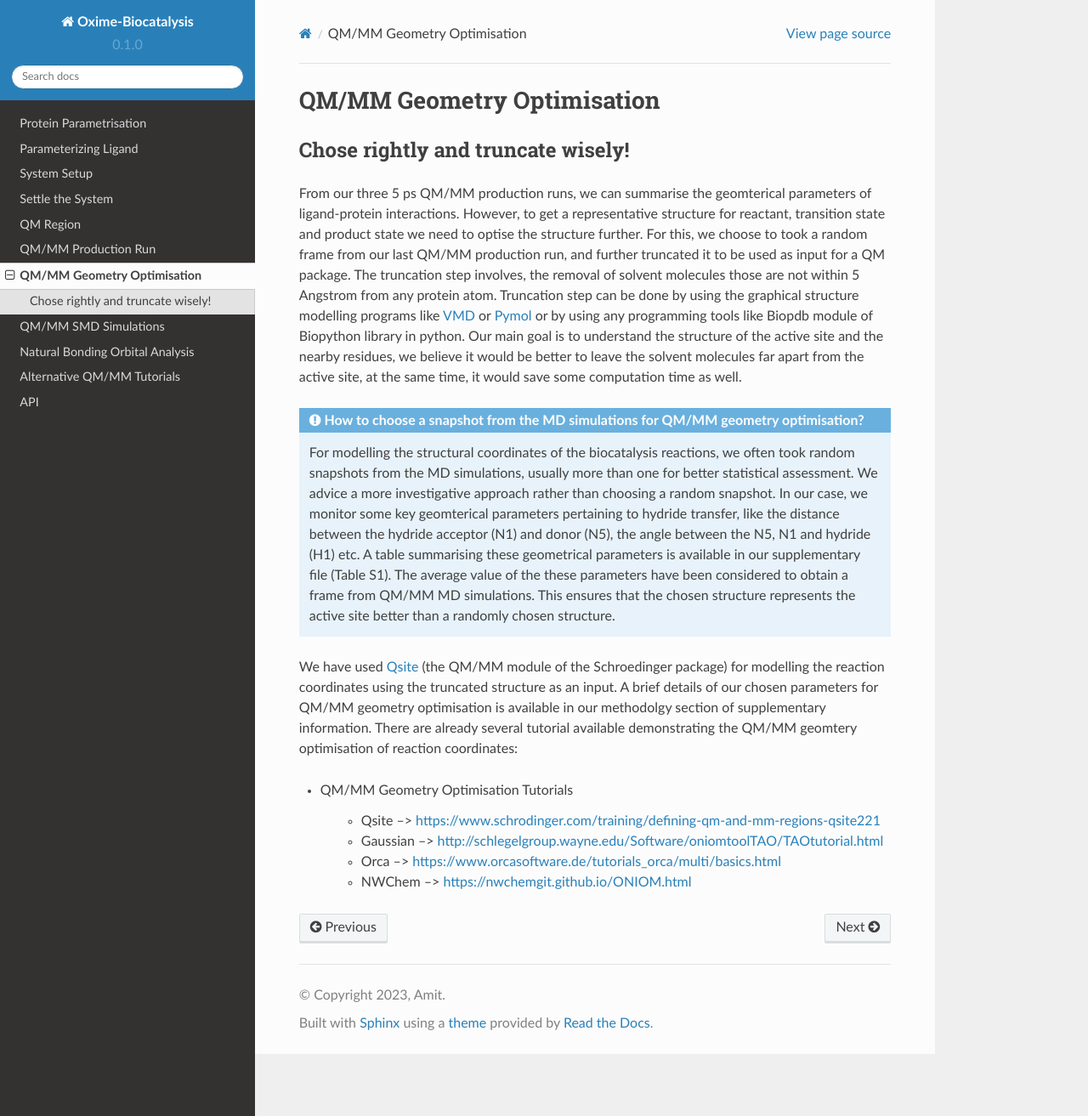
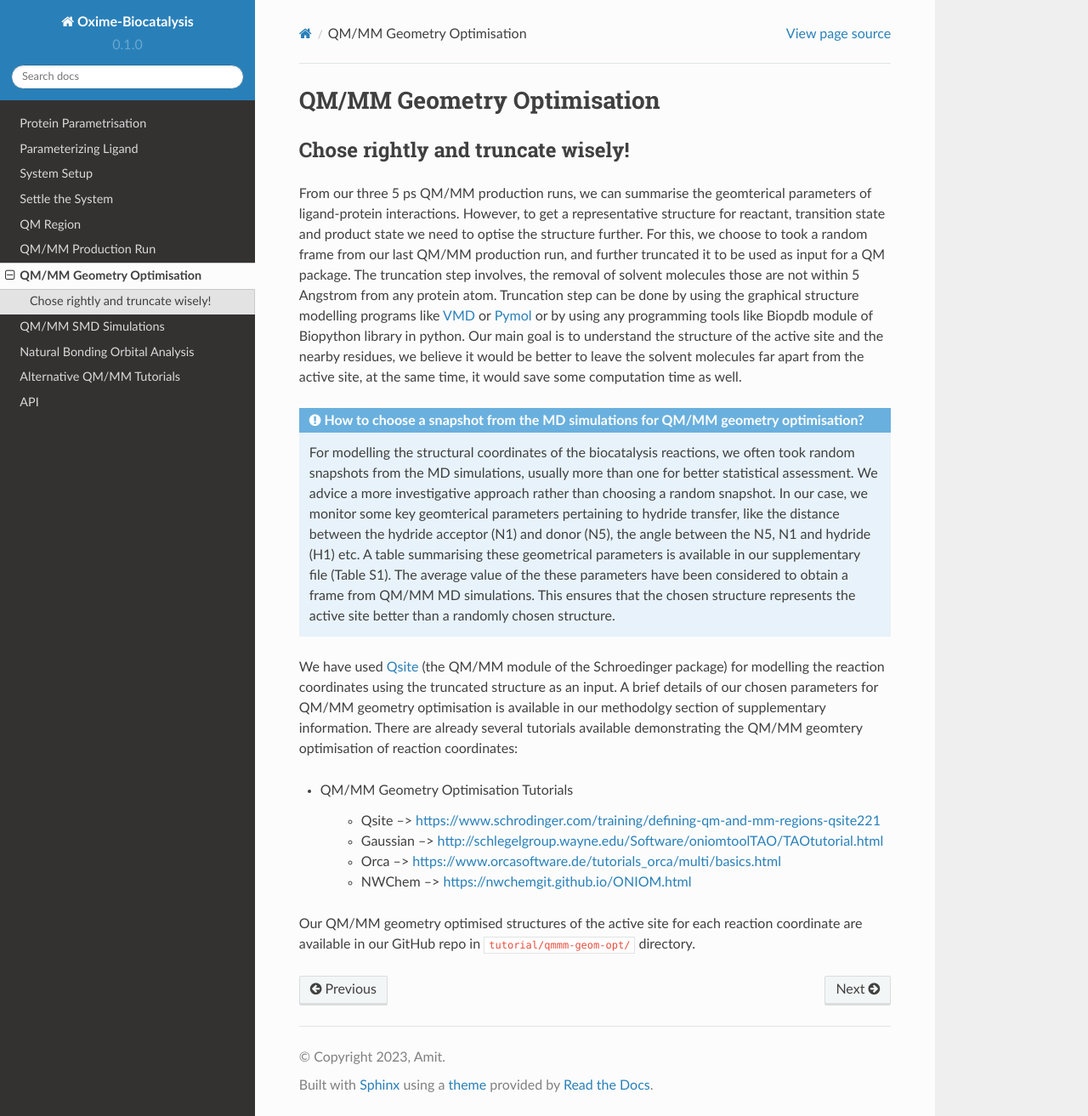
Before and after one commit to hopanoid/Enzyme-Reaction-Dynamics-Tutorial, a Sphinx documentation site: the page built from docs/source/7-qmmm_geom_opt.rst, in a window 1280 px wide and 1313 px high. Shown: the whole window at 85% size. Built offline with Sphinx 7.4.7 and the Read the Docs theme 2.0.0, drawn with Linux system fonts in a browser that asks for light colours.

Commit message:
Reaction coordinates added

```diff
--- a/docs/source/7-qmmm_geom_opt.rst
+++ b/docs/source/7-qmmm_geom_opt.rst
@@ -32,7 +32,7 @@ computation time as well.
 
 We have used Qsite_ (the QM/MM module of the Schroedinger package) for modelling the reaction coordinates using the truncated structure as an input.
 A brief details of our chosen parameters for QM/MM geometry optimisation is available in our methodolgy section of supplementary information. There
-are already several tutorial available demonstrating the QM/MM geomtery optimisation of reaction coordinates:
+are already several tutorials available demonstrating the QM/MM geomtery optimisation of reaction coordinates:
 
 .. hlist::
         :columns: 1
@@ -46,3 +46,5 @@ are already several tutorial available demonstrating the QM/MM geomtery optimisa
                 * Orca     --> `<https://www.orcasoftware.de/tutorials_orca/multi/basics.html>`_
 
                 * NWChem   --> `<https://nwchemgit.github.io/ONIOM.html>`_
+
+Our QM/MM geometry optimised structures of the active site for each reaction coordinate are available in our GitHub repo in :file:`tutorial/qmmm-geom-opt/` directory.
```
Also changed, not shown: 10 other files.
